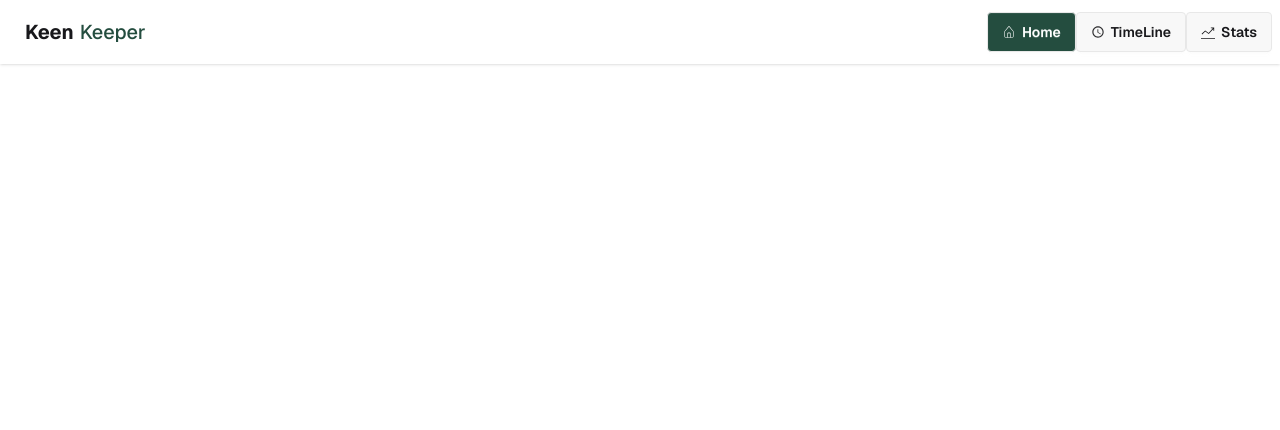
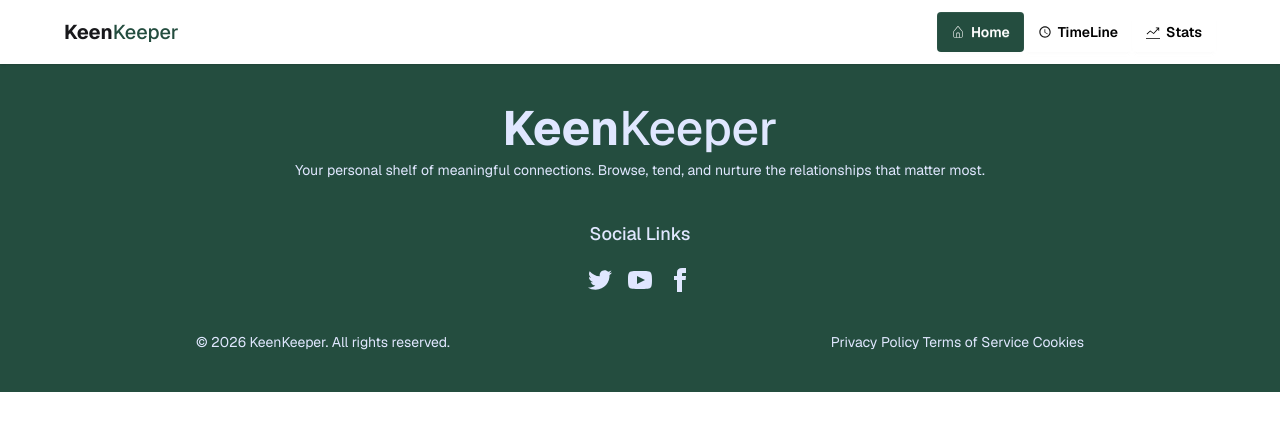
Before and after one commit to Shamsan-Nasir/logic-gates-learning-assignment-08, a React (Vite) app: page / in a window 1280 px wide. Shown: the top 430 px of the page. Built offline with nearby package versions, Linux system fonts and the light colour scheme.

Commit message:
header adn footer done

```diff
--- a/src/App.jsx
+++ b/src/App.jsx
@@ -3,6 +3,7 @@
 import './App.css'
 import './index.css'
 import { Navbar } from './Component/Navbar'
+import { Footer } from './Component/Footer'
 
 function App() {
   const [count, setCount] = useState(0)
@@ -10,6 +11,7 @@
   return (
     <>
       <Navbar></Navbar>
+      <Footer></Footer>
     </>
   )
 }
--- a/src/Component/Footer.jsx
+++ b/src/Component/Footer.jsx
@@ -0,0 +1,57 @@
+import React from 'react'
+
+export const Footer = () => {
+    return (
+        <footer className="footer footer-horizontal footer-center bg-main text-primary-content flex flex-col justify-around items-center p-10 px-49">
+            <div>
+
+                <p className="font-bold text-5xl">
+                    Keen<span className='font-medium'>Keeper</span>
+                </p>
+                <p>Your personal shelf of meaningful connections. Browse, tend, and nurture the relationships that matter most.</p>
+            </div>
+            <nav className='mt-0'>
+                <p className='font-medium text-lg mb-3'>Social Links</p>
+                <div className="grid grid-flow-col gap-4">
+                    <a>
+                        <svg
+                            xmlns="http://www.w3.org/2000/svg"
+                            width="24"
+                            height="24"
+                            viewBox="0 0 24 24"
+                            className="fill-current">
+                            <path
+                                d="M24 4.557c-.883.392-1.832.656-2.828.775 1.017-.609 1.798-1.574 2.165-2.724-.951.564-2.005.974-3.127 1.195-.897-.957-2.178-1.555-3.594-1.555-3.179 0-5.515 2.966-4.797 6.045-4.091-.205-7.719-2.165-10.148-5.144-1.29 2.213-.669 5.108 1.523 6.574-.806-.026-1.566-.247-2.229-.616-.054 2.281 1.581 4.415 3.949 4.89-.693.188-1.452.232-2.224.084.626 1.956 2.444 3.379 4.6 3.419-2.07 1.623-4.678 2.348-7.29 2.04 2.179 1.397 4.768 2.212 7.548 2.212 9.142 0 14.307-7.721 13.995-14.646.962-.695 1.797-1.562 2.457-2.549z"></path>
+                        </svg>
+                    </a>
+                    <a>
+                        <svg
+                            xmlns="http://www.w3.org/2000/svg"
+                            width="24"
+                            height="24"
+                            viewBox="0 0 24 24"
+                            className="fill-current">
+                            <path
+                                d="M19.615 3.184c-3.604-.246-11.631-.245-15.23 0-3.897.266-4.356 2.62-4.385 8.816.029 6.185.484 8.549 4.385 8.816 3.6.245 11.626.246 15.23 0 3.897-.266 4.356-2.62 4.385-8.816-.029-6.185-.484-8.549-4.385-8.816zm-10.615 12.816v-8l8 3.993-8 4.007z"></path>
+                        </svg>
+                    </a>
+                    <a>
+                        <svg
+                            xmlns="http://www.w3.org/2000/svg"
+                            width="24"
+                            height="24"
+                            viewBox="0 0 24 24"
+                            className="fill-current">
+                            <path
+                                d="M9 8h-3v4h3v12h5v-12h3.642l.358-4h-4v-1.667c0-.955.192-1.333 1.115-1.333h2.885v-5h-3.808c-3.596 0-5.192 1.583-5.192 4.615v3.385z"></path>
+                        </svg>
+                    </a>
+                </div>
+            </nav>
+            <div className='flex justify-between w-full'>
+                <div>© 2026 KeenKeeper. All rights reserved.</div>
+                <div>Privacy Policy  Terms of Service  Cookies </div>
+            </div>
+        </footer>
+    )
+}
--- a/src/Component/Navbar.jsx
+++ b/src/Component/Navbar.jsx
@@ -1,20 +1,24 @@
-import React from 'react'
+import React, { useState } from 'react'
 import { CiHome } from "react-icons/ci";
 import { IoMdTime } from "react-icons/io";
 import { TfiStatsUp } from "react-icons/tfi";
+import { handleButtonToggle } from '../Utilities/utilities';
+
+
 
 export const Navbar = () => {
+    let [isActive, setIsActive] = useState([true,false,false])
     return (
-        <div className="navbar bg-base-100 shadow-sm">
+        <div className="navbar bg-base-100 shadow-sm px-16">
             <div className="navbar-start">
 
-                <a className="btn btn-ghost bg-clifford text-xl font-bold">Keen<span className='text-main font-medium'>Keeper</span></a>
+                <div className="text-xl font-bold">Keen<span className='text-main font-medium'>Keeper</span></div>
             </div>
 
             <div className="navbar-end">
-                <a className="btn px-3.5 py-2.5 bg-main text-white"> <CiHome></CiHome> Home</a>
-                <a className="btn px-3.5 py-2.5"> <IoMdTime></IoMdTime>TimeLine</a>
-                <a className="btn px-3.5 py-2.5"><TfiStatsUp></TfiStatsUp>Stats</a>
+                <button onClick={() => setIsActive(handleButtonToggle(0))} className={`btn px-3.5 py-2.5 border-none ${isActive[0]? "bg-main text-white" : "bg-white text-black"}`}> <CiHome></CiHome> Home</button>
+                <button onClick={() => setIsActive(handleButtonToggle(1))} className={`btn px-3.5 py-2.5 border-none ${isActive[1]? "bg-main text-white" : "bg-white text-black"}`}> <IoMdTime></IoMdTime>TimeLine</button>
+                <button onClick={() => setIsActive(handleButtonToggle(2))} className={`btn px-3.5 py-2.5 border-none ${isActive[2]? "bg-main text-white" : "bg-white text-black"}`}><TfiStatsUp></TfiStatsUp>Stats</button>
             </div>
         </div>
     )
--- /dev/null
+++ b/src/Utilities/utilities.js
@@ -0,0 +1,8 @@
+
+export function handleButtonToggle(index) {
+    let toggleArray = [false,false,false]
+    toggleArray.forEach(element => {element = false});
+    toggleArray[index] = true
+    return toggleArray
+
+}
```
